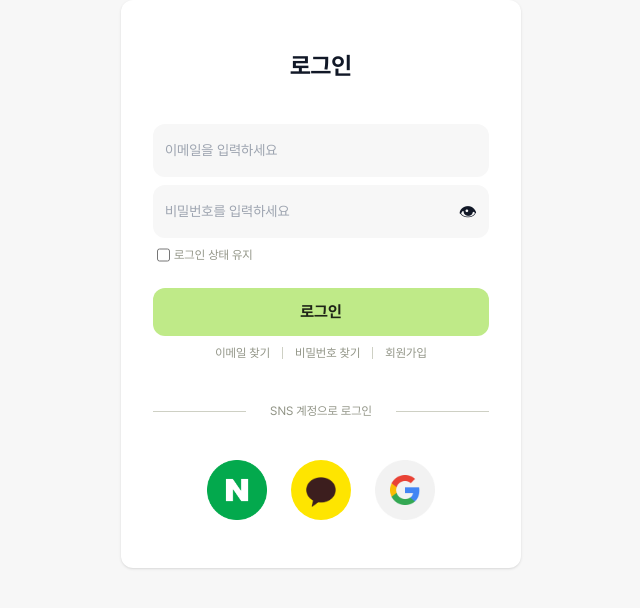
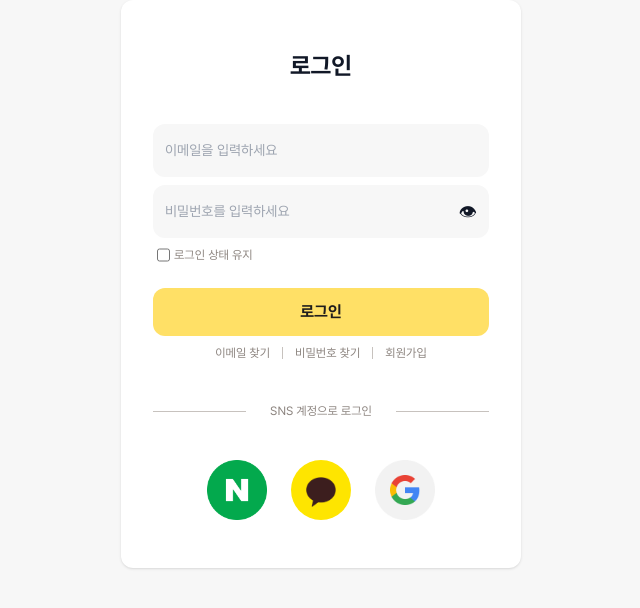
Before and after one commit to wodud17711/first-team-project, a React (Vite) app in the folder frontend/: page /login in a window 1280 px wide. Shown: the top 608 px of the page, without its empty margins (319-959 px from the left). Built offline with nearby package versions, Linux system fonts and the light colour scheme; no server answers.

Commit message:
WIP: 중간저장

```diff
--- a/frontend/src/components/Layout.jsx
+++ b/frontend/src/components/Layout.jsx
@@ -80,7 +80,7 @@ function Layout() {
                   to={item.to}
                   className={({ isActive }) =>
                     `group relative flex justify-center py-[10px] text-[16px] font-semibold transition-colors
-                    ${isActive ? 'text-brand-600' : 'text-gray-600 hover:text-[#6E450D]'}`
+                    ${isActive ? 'text-[#FCCD47]' : 'text-gray-600 hover:text-[#6E450D]'}`
                   }
                 >
                   {({ isActive }) => (
@@ -91,7 +91,7 @@ function Layout() {
                       <span
                         className={`
                           absolute left-0 -bottom-[22px] w-full h-[4px]
-                          bg-[#F8B51F] rounded-full
+                          bg-[#FCCD47] rounded-full
                           transition-transform duration-200 origin-center
                           ${isActive ? 'scale-x-100' : 'scale-x-0 group-hover:scale-x-100'}
                         `}
@@ -131,7 +131,7 @@ function Layout() {
                         <Link
                           key={sub.label}
                           to={sub.to}
-                          className="text-sm text-gray-500 hover:text-[#F8B51F]"
+                          className="text-sm text-gray-500 hover:text-[#FCCD47]"
                         >
                           {sub.label}
                         </Link>
@@ -156,7 +156,9 @@ function Layout() {
                 className="w-[20px] h-[20px] block shrink-0 transition opacity-60 hover:opacity-100"
               />
 
-              <span className="absolute top-full left-1/2 -translate-x-1/2 mt-2 px-2 py-1 text-[12px] text-white bg-gray-800 rounded whitespace-nowrap opacity-0 group-hover:opacity-100 transition pointer-events-none z-50">
+              <span className="absolute top-full left-1/2 -translate-x-1/2 mt-2 px-2 py-1
+                               text-[12px] text-white bg-gray-800 rounded whitespace-nowrap opacity-0
+                               group-hover:opacity-100 transition pointer-events-none z-50">
                 마이페이지
               </span>
             </Link>
--- a/frontend/src/pages/Community.jsx
+++ b/frontend/src/pages/Community.jsx
@@ -13,7 +13,7 @@ function CategoryTabs({ categories, selectedId, onSelect }) {
     <div className="flex overflow-x-auto bg-white rounded-xl border shadow-sm mb-[20px]">
       <button
         onClick={() => onSelect(null)}
-        className={`${base} ${selectedId == null ? "bg-sky-700 rounded-xl text-white" : "bg-white text-gray-600 rounded-xl hover:bg-gray-100"}`}
+        className={`${base} ${selectedId == null ? "bg-[#FCCD47] rounded-xl text-white" : "bg-white text-gray-600 rounded-xl hover:bg-gray-100"}`}
       >
         전체
       </button>
@@ -21,7 +21,7 @@ function CategoryTabs({ categories, selectedId, onSelect }) {
         <button
           key={c.categoryId}
           onClick={() => onSelect(c.categoryId)}
-          className={`${base} ${selectedId === c.categoryId ? "bg-sky-700 rounded-xl text-white" : "bg-white text-gray-600 rounded-xl hover:bg-gray-100"}`}
+          className={`${base} ${selectedId === c.categoryId ? "bg-[#FCCD47] rounded-xl text-white" : "bg-white text-gray-600 rounded-xl hover:bg-gray-100"}`}
         >
           {c.name}
         </button>
@@ -87,9 +87,9 @@ function Community() {
       {/* 상단 */}
       <div className="relative flex justify-between items-start mb-4">
         <div>
-          <h1 className="text-[32px] font-extrabold text-sky-800">커뮤니티</h1>
+          <h1 className="text-[32px] font-extrabold text-[#403D3A]">커뮤니티</h1>
           <div className="flex items-center gap-3 mt-2">
-            <div className="w-[4px] h-[20px] rounded-full bg-sky-700" />
+            <div className="w-[4px] h-[20px] rounded-full bg-[#FFD52E]" />
             <p className="text-[14px] text-gray-500 font-light">
               사료·산책로·자랑·메이트까지, 견주끼리 나누는 이야기
             </p>
@@ -98,15 +98,16 @@ function Community() {
         {/* 글쓰기 */}
         <button
           onClick={() => navigate(`${base}/write`)}
-          className="flex items-center gap-2 absolute right-0 bottom-0 px-4 py-2 rounded-xl bg-sky-700 text-white text-[14px] font-bold
-            shadow-sm transition hover:bg-sky-800"
+          className="flex items-center gap-2 absolute right-0 bottom-0 px-4 py-2
+                     rounded-xl bg-[#403D3A] text-white text-[14px] font-bold
+                     shadow-sm transition hover:bg-sky-800"
         >
           <img src="/write.png" alt="마이페이지" className="w-[14px] h-[14px] invert brightness-0"/>
           글쓰기
         </button>
       </div>
 
-      <div className="w-full h-[1px] bg-sky-700/40 mb-[20px]" />
+      <div className="w-full h-[1px] bg-[#454040]/40 mb-[20px]" />
 
 
       {/* 카테고리 탭 */}
@@ -145,7 +146,7 @@ function Community() {
                   setPage(0)
                 }}
                 className={`px-3 py-1 rounded-full text-[12px] font-medium transition
-                  ${sort === key ? "bg-sky-700 text-white" : "text-gray-500"}`}
+                  ${sort === key ? "bg-[#FCCD47] text-white" : "text-gray-500"}`}
               >
                 {label}
               </button>
--- a/frontend/tailwind.config.js
+++ b/frontend/tailwind.config.js
@@ -27,49 +27,60 @@ export default {
   theme: {
     extend: {
       colors: {
-        // 연두 (브랜드 메인) - 500(원본)
+        // 🌟 브랜드 (노랑 메인)
         brand: {
-          50:  "#F6FDF1",
-          100: "#EAF9D8",
-          200: "#D6F3B3",
-          300: "#BFEA88",
-          400: "#A8E15E",
-          500: "#ADE844", // base
-          600: "#8FCC36",
-          700: "#6FA52A",
-          800: "#4F7A1F",
-          900: "#355417",
+          50:  "#FFFDF2",
+          100: "#FFF6CC",
+          200: "#FFEB99",
+          300: "#FFE066",
+          400: "#FFD54D",
+          500: "#FCCD47", // base
+          600: "#E6B92F",
+          700: "#C49B22",
+          800: "#9C7A19",
+          900: "#6E5511",
         },
-        // 하늘 - 400(원본)
+
+        // 🌊 스카이 (브랜드 + 다크 텍스트와 균형 맞춘 차분한 블루)
         sky: {
-          50:  "#F2F8FE",
-          100: "#DDECFB",
-          200: "#C4DFFC",
-          300: "#A3CCF7",
-          400: "#7CB3F0", // base
-          500: "#5A9EE6",
-          600: "#3F82D1",
-          700: "#2F66A8",
-          800: "#234D7D",
-          900: "#1A3659",
+          50:  "#F3F8FF",
+          100: "#DCEBFF",
+          200: "#B9D7FF",
+          300: "#8FBFFF",
+          400: "#5FA3F5",
+          500: "#3C86E6", // base (너무 튀지 않는 블루)
+          600: "#2F6CC2",
+          700: "#24559A",
+          800: "#1C4173",
+          900: "#142C4D",
         },
-        // 연노랑 (포인트) - 100(원본)
-        sun: {
-          50:  "#FFFFF5",
-          100: "#FFFFE3", // base
-          200: "#FFF7C8",
-          300: "#FFEE9E",
-          400: "#FFE56E",
-          500: "#FFD94A",
-          600: "#E6BE2E",
-          700: "#B89622",
-          800: "#8A6F19",
-          900: "#5C4A10",
+
+        // 🌿 그린 (기존 sun → 상태/포인트용 green)
+        green: {
+          50:  "#F3FBF5",
+          100: "#DCF6E3",
+          200: "#B9EBC8",
+          300: "#8DDD9F",
+          400: "#5FCD74",
+          500: "#36B85A", // base
+          600: "#2C9A49",
+          700: "#237C3B",
+          800: "#1A5E2D",
+          900: "#124121",
         },
-        // 기본 폰트 색상
-        txtcolor:{
-          50: "#FCFDF8", 100: "#E8E9E0", 200: "#CED0C4", 300: "#B4B6A8", 400: "#919486",
-          500: "#6E7363", 600: "#565C4B", 700: "#3D4433", 800: "#2E3425", 900: "#1F2417",
+
+        // 🖤 텍스트 (고정)
+        txtcolor: {
+          50: "#F7F6F5",
+          100: "#E2DFDD",
+          200: "#C7C2BE",
+          300: "#A9A29D",
+          400: "#8C847F",
+          500: "#6F6762",
+          600: "#5A534F",
+          700: "#403D3A", // base
+          800: "#2F2C2A",
+          900: "#1F1D1C",
         },
         // 위험도 의미색
         success: "#22C55E",  // 안전
```
